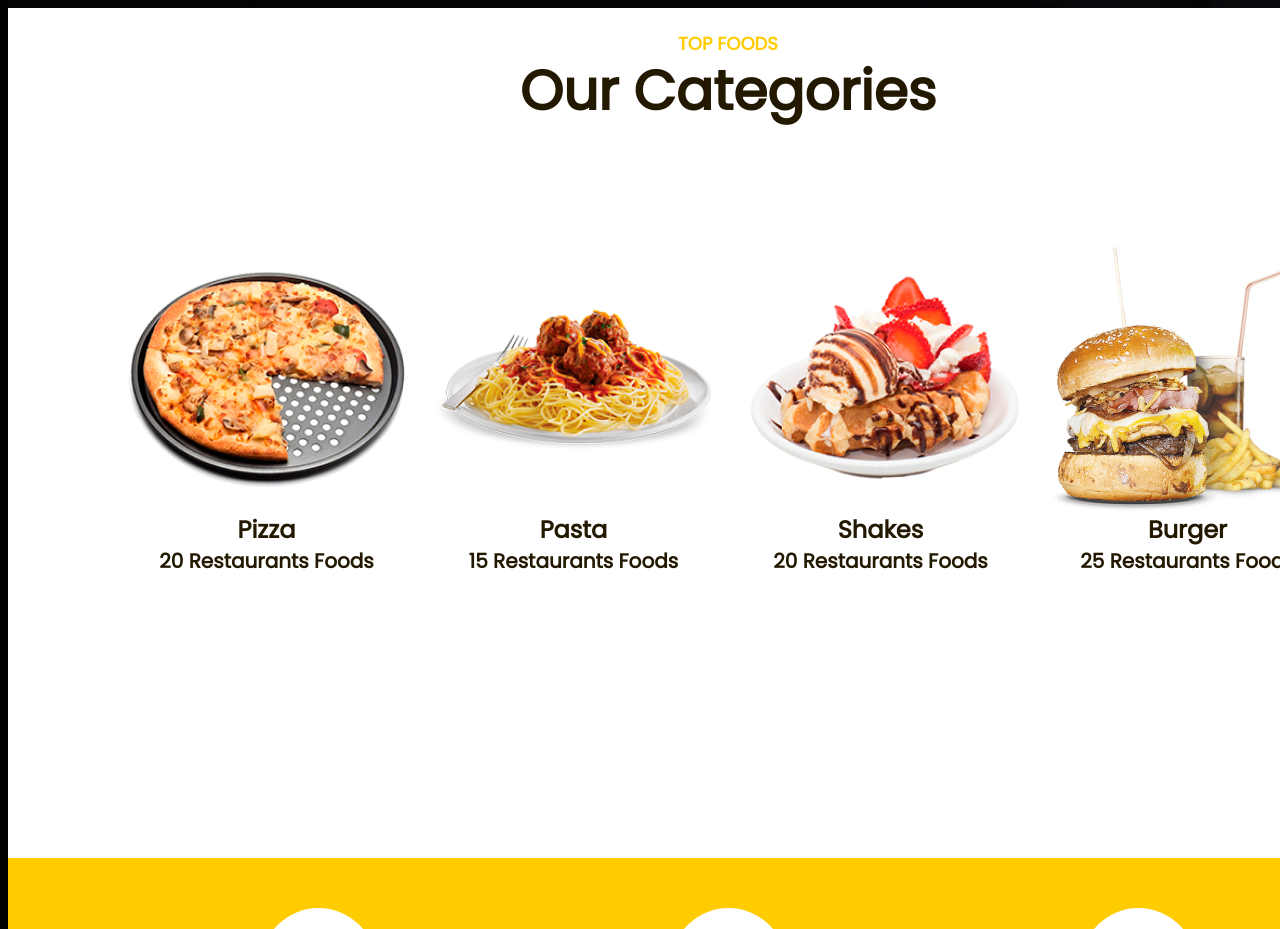
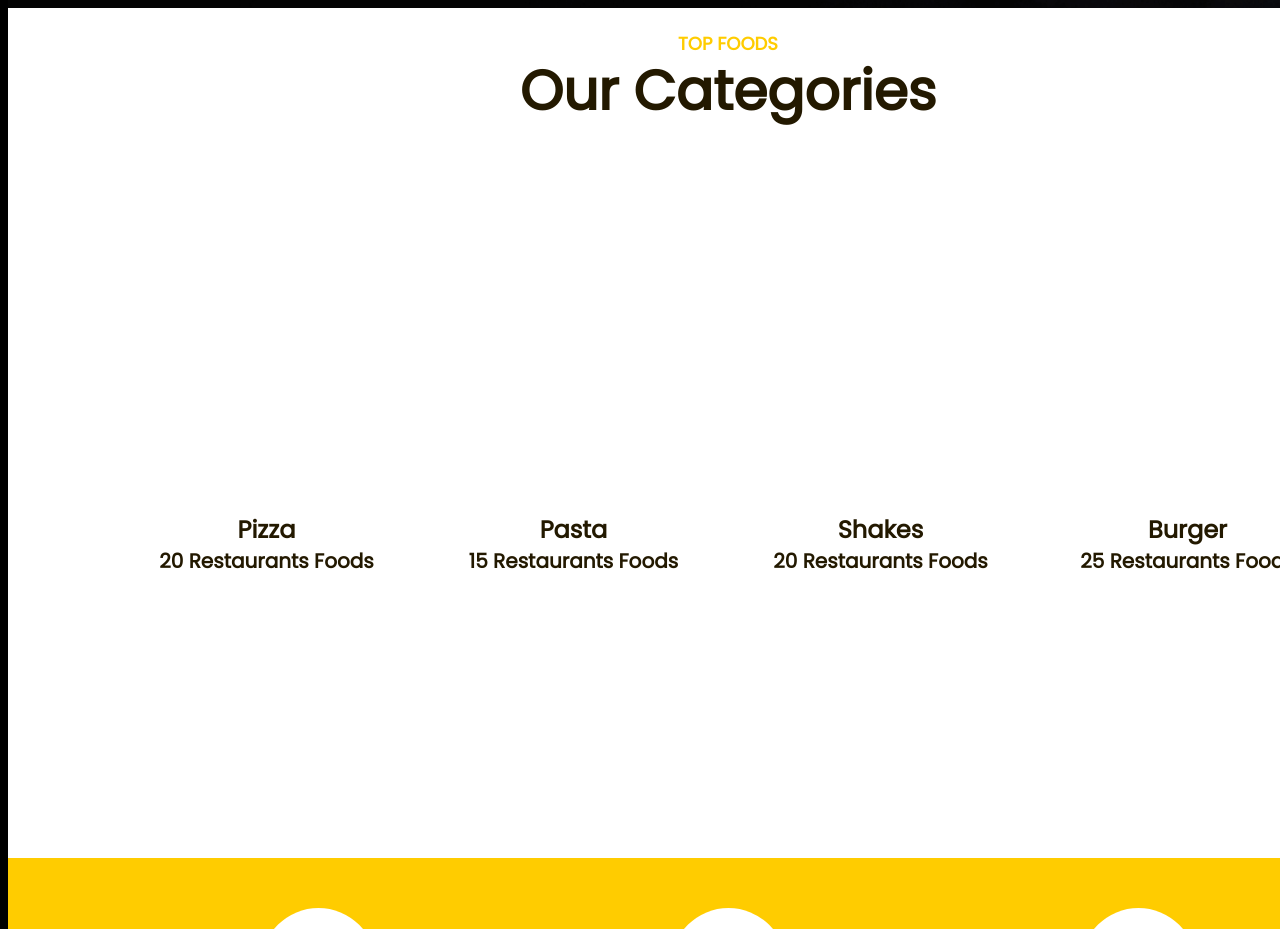
Before and after one commit to Smilkrm/foodpizza, a plain HTML site: page index.html in a window 1280 px wide. Shown: the part 889-1818 px from the top of the page. Drawn offline with Linux system fonts and the light colour scheme; a web font is replaced by a local one.

Commit message:
Update style.css

```diff
--- a/style.css
+++ b/style.css
@@ -211,19 +211,19 @@ button {
 
 .card:nth-of-type(1) {
     margin-left: 120px;
-    background: url(/img/Rectangle\ 4575.jpg), lightgray 50% / contain no-repeat;
+    background-image: url(/img/Rectangle\ 4575.jpg), lightgray 50% / contain no-repeat;
 }
 
 .card:nth-of-type(2) {
-    background: url(/img/Rectangle\ 4576.jpg), lightgray 50% / contain no-repeat;
+    background-image: url(/img/Rectangle\ 4576.jpg), lightgray 50% / contain no-repeat;
 }
 
 .card:nth-of-type(3) {
-    background: url(/img/Rectangle\ 4577.jpg), lightgray 50% / contain no-repeat;
+    background-image: url(/img/Rectangle\ 4577.jpg), lightgray 50% / contain no-repeat;
 }
 
 .card:nth-of-type(4) {
-    background: url(/img/Rectangle\ 4578.jpg), lightgray 50% / contain no-repeat;
+    background-image: url(/img/Rectangle\ 4578.jpg), lightgray 50% / contain no-repeat;
 }
 
 .card-text {
```
